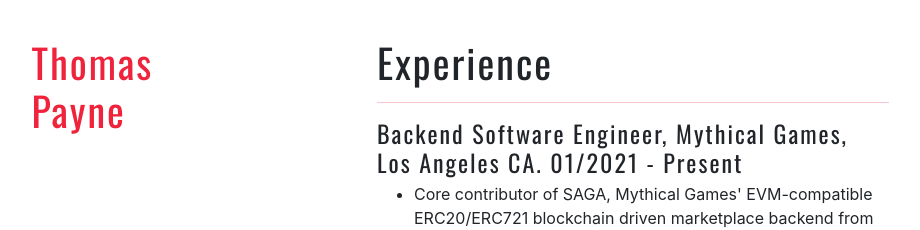
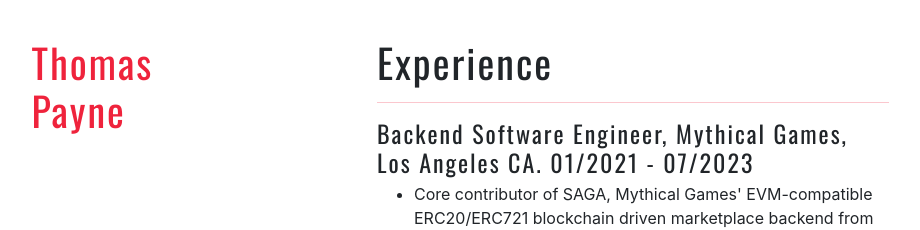
Before and after one commit to itsthetombomb/itsthetombomb, a React (Create React App) app: page / in a window 1280 px wide. Shown: the top 230 px of the page, without its empty margins (7-927 px from the left). Built offline with nearby package versions, Linux system fonts and the light colour scheme; the HTML template or start-up script is replaced by a standard one.

Commit message:
update date

```diff
--- a/src/components/experience.tsx
+++ b/src/components/experience.tsx
@@ -8,7 +8,7 @@
             <div className="job">
             <h1>Experience</h1>
             <hr/>
-                <h4>Backend Software Engineer, Mythical Games, Los Angeles CA. 01/2021 - Present</h4>
+                <h4>Backend Software Engineer, Mythical Games, Los Angeles CA. 01/2021 - 07/2023</h4>
                 <ul>
                     <li>Core contributor of SAGA, Mythical Games' EVM-compatible ERC20/ERC721 blockchain driven marketplace backend from inception to launch</li>
                     <li>Deliver, maintain and improve SDKs and APIs that wrap blockchain smart contracts for use in NFL Rivals and Nitro Nation mobile games</li>
```
